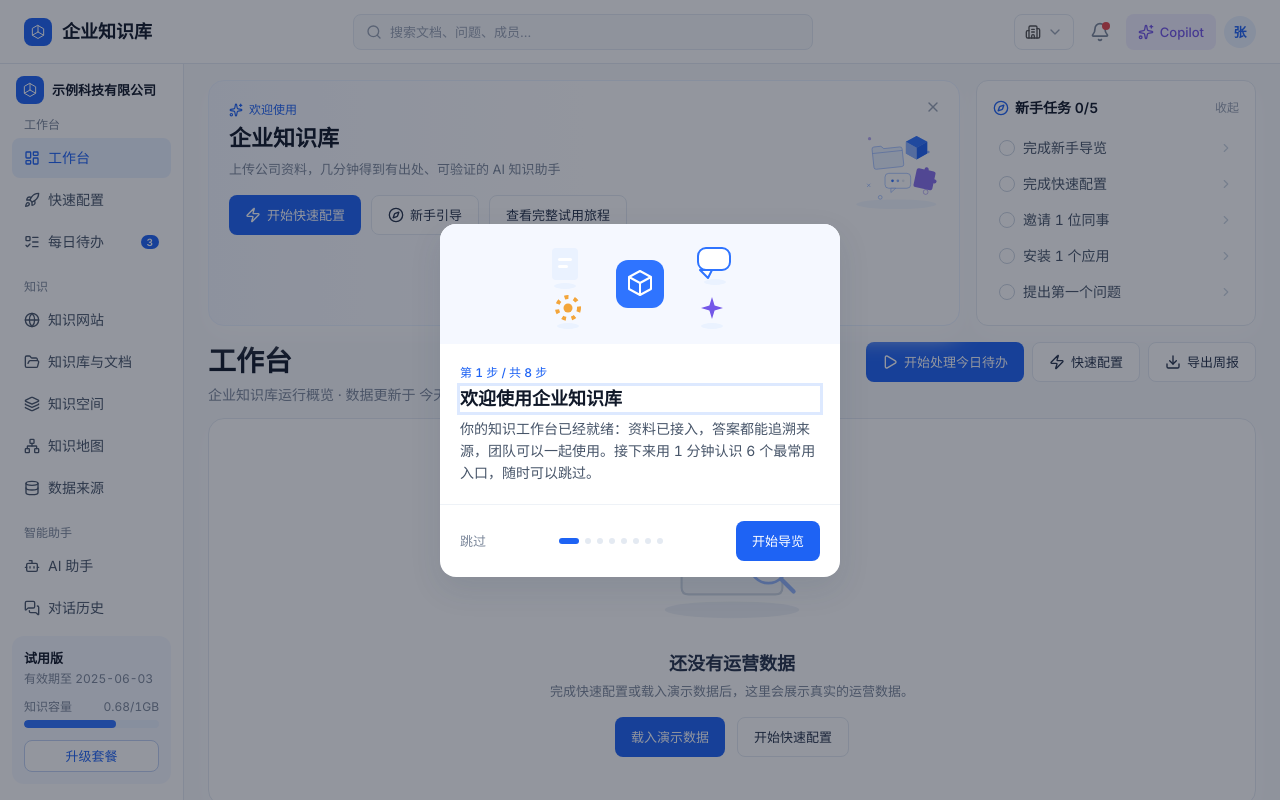
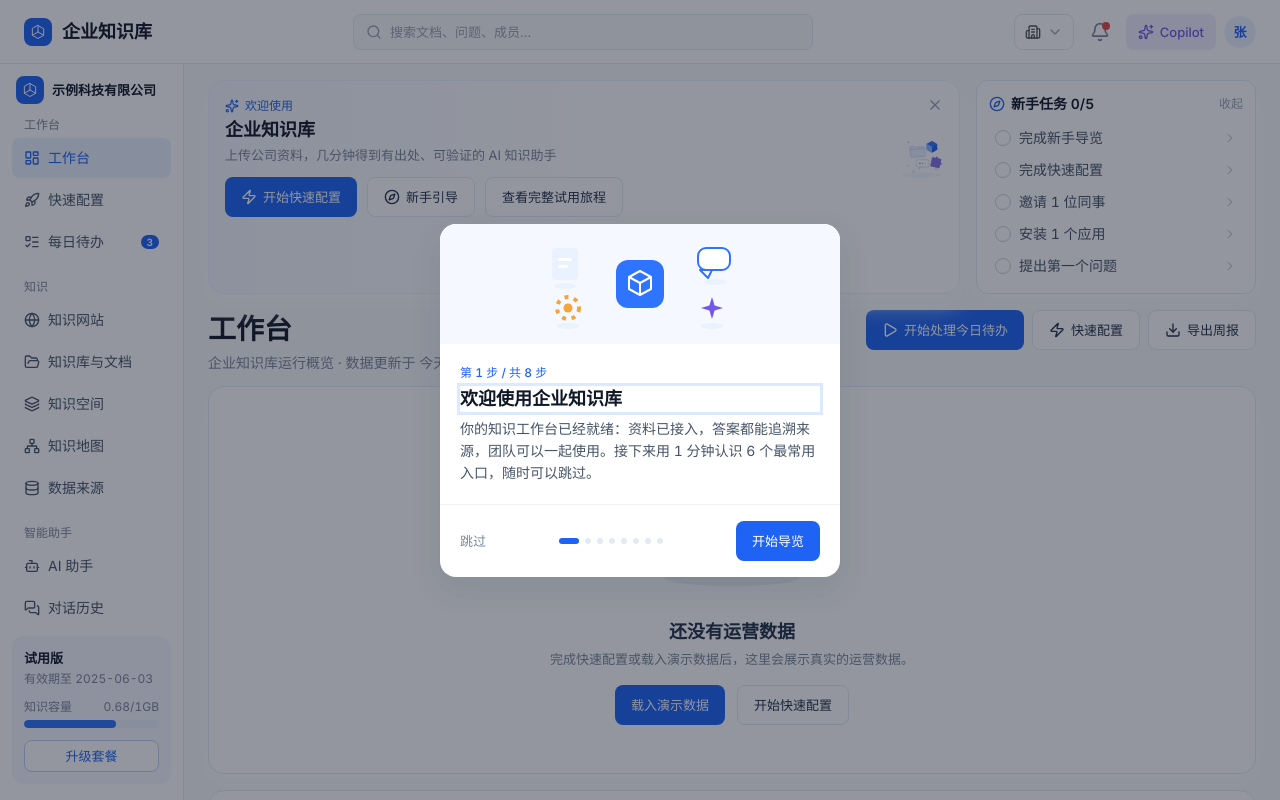
Before and after one commit to RedCreationTech/enterprise-knowledge-base, a React (Vite) app: page /workspace/dashboard in a window 1280 px wide. Shown: the top 800 px of the page. Built offline with nearby package versions, Linux system fonts and the light colour scheme.

Commit message:
style(workspace): compress Dashboard welcome/checklist + DailyTodo AI strip; split right-column scroll from chat/page scroll

```diff
--- a/src/pages/DailyTodo.tsx
+++ b/src/pages/DailyTodo.tsx
@@ -261,7 +261,7 @@ export default function DailyTodo() {
 
       {/* AI 摘要条（<1536：左栏 AI 摘要面板折叠形态；展开/收起状态 localStorage 记忆） */}
       <div className="2xl:hidden">
-        <div className="flex h-12 items-center justify-between gap-3 rounded-xl bg-brand-50 px-4">
+        <div className="flex h-10 items-center justify-between gap-3 rounded-xl bg-brand-50 px-4">
           <span className="truncate text-body-sm text-neutral-800">💡 小知：今日 Top 5 任务已就绪，需要执行计划吗？</span>
           <button
             type="button"
@@ -430,8 +430,8 @@ export default function DailyTodo() {
           </SectionCard>
         </div>
 
-        {/* 右栏（1366–1535 占 4 列；≥1536 占 3 列） */}
-        <div className="flex flex-col gap-4 xl:sticky xl:top-[88px] xl:col-span-4 2xl:col-span-3">
+        {/* 右栏（1366–1535 占 4 列；≥1536 占 3 列）：独立滚动容器，与左侧「智能助手」栏、页面主滚动各自分离（§5.6 滚动分区） */}
+        <div className="flex flex-col gap-4 xl:sticky xl:top-[88px] xl:col-span-4 xl:h-[calc(100dvh-112px)] xl:overflow-y-auto xl:pr-1 2xl:col-span-3">
           {/* 快捷操作 */}
           <SectionCard title="快捷操作">
             <div className="grid grid-cols-2 gap-2.5">
--- a/src/pages/Dashboard.tsx
+++ b/src/pages/Dashboard.tsx
@@ -202,27 +202,27 @@ function WelcomeBanner({ onStartConfig, onStartTour }: { onStartConfig: () => vo
       initial={{ opacity: 0, y: 16 }}
       animate={{ opacity: 1, y: 0 }}
       transition={{ duration: 0.24, ease: [0.2, 0.8, 0.2, 1] }}
-      className="relative w-full flex-1 overflow-hidden rounded-2xl border border-brand-100 bg-gradient-to-r from-brand-50 via-white to-white p-5 shadow-card"
+      className="relative w-full flex-1 overflow-hidden rounded-2xl border border-brand-100 bg-gradient-to-r from-brand-50 via-white to-white p-4 shadow-card"
     >
       <button
         type="button"
         onClick={close}
         aria-label="关闭欢迎横幅"
-        className="absolute right-3 top-3 flex h-7 w-7 items-center justify-center rounded-md text-neutral-400 transition-colors duration-micro ease-brand hover:bg-white hover:text-neutral-600"
+        className="absolute right-2.5 top-2.5 flex h-7 w-7 items-center justify-center rounded-md text-neutral-400 transition-colors duration-micro ease-brand hover:bg-white hover:text-neutral-600"
       >
         <X className="h-4 w-4" />
       </button>
-      <div className="flex items-center gap-5">
+      <div className="flex items-center gap-4">
         <div className="min-w-0 flex-1">
           <p className="flex items-center gap-1.5 text-caption font-medium text-brand-600">
             <Sparkles className="h-3.5 w-3.5" />
             欢迎使用
           </p>
-          <h2 className="mt-1 text-h2 text-neutral-950">企业知识库</h2>
-          <p className="mt-1.5 text-body-sm text-neutral-500">
+          <h2 className="mt-0.5 text-h3 text-neutral-950">企业知识库</h2>
+          <p className="mt-0.5 text-body-sm text-neutral-500">
             上传公司资料，几分钟得到有出处、可验证的 AI 知识助手
           </p>
-          <div className="mt-4 flex flex-wrap items-center gap-2.5">
+          <div className="mt-3 flex flex-wrap items-center gap-2.5">
             <button
               type="button"
               onClick={onStartConfig}
@@ -252,7 +252,7 @@ function WelcomeBanner({ onStartConfig, onStartTour }: { onStartConfig: () => vo
         <img
           src="/illustration-appcenter.svg"
           alt=""
-          className="hidden h-24 w-auto shrink-0 md:block"
+          className="hidden h-12 w-auto shrink-0 md:block"
         />
       </div>
     </motion.div>
@@ -369,7 +369,7 @@ function StarterChecklist({ onOpenQuickConfig }: { onOpenQuickConfig: () => void
       initial={{ opacity: 0, y: 16 }}
       animate={{ opacity: 1, y: 0 }}
       transition={{ duration: 0.24, delay: 0.12, ease: [0.2, 0.8, 0.2, 1] }}
-      className="w-full shrink-0 self-start rounded-lg border border-neutral-200 bg-white p-4 shadow-card xl:w-[280px]"
+      className="w-full shrink-0 self-start rounded-lg border border-neutral-200 bg-white p-3 shadow-card xl:w-[280px]"
     >
       {allDone ? (
         <div className="flex items-center justify-between gap-2">
@@ -400,14 +400,14 @@ function StarterChecklist({ onOpenQuickConfig }: { onOpenQuickConfig: () => void
               收起
             </button>
           </div>
-          <ul className="mt-3 flex flex-col gap-0.5">
+          <ul className="mt-2 flex flex-col gap-0.5">
             {items.map((item) => (
               <li key={item.key}>
                 <button
                   type="button"
                   onClick={() => runItem(item)}
                   disabled={item.done}
-                  className="group flex w-full items-center gap-2 rounded-md px-1.5 py-1.5 text-left transition-colors duration-micro ease-brand enabled:hover:bg-neutral-50"
+                  className="group flex w-full items-center gap-2 rounded-md px-1.5 py-1 text-left transition-colors duration-micro ease-brand enabled:hover:bg-neutral-50"
                 >
                   <span
                     className={cn(
```
